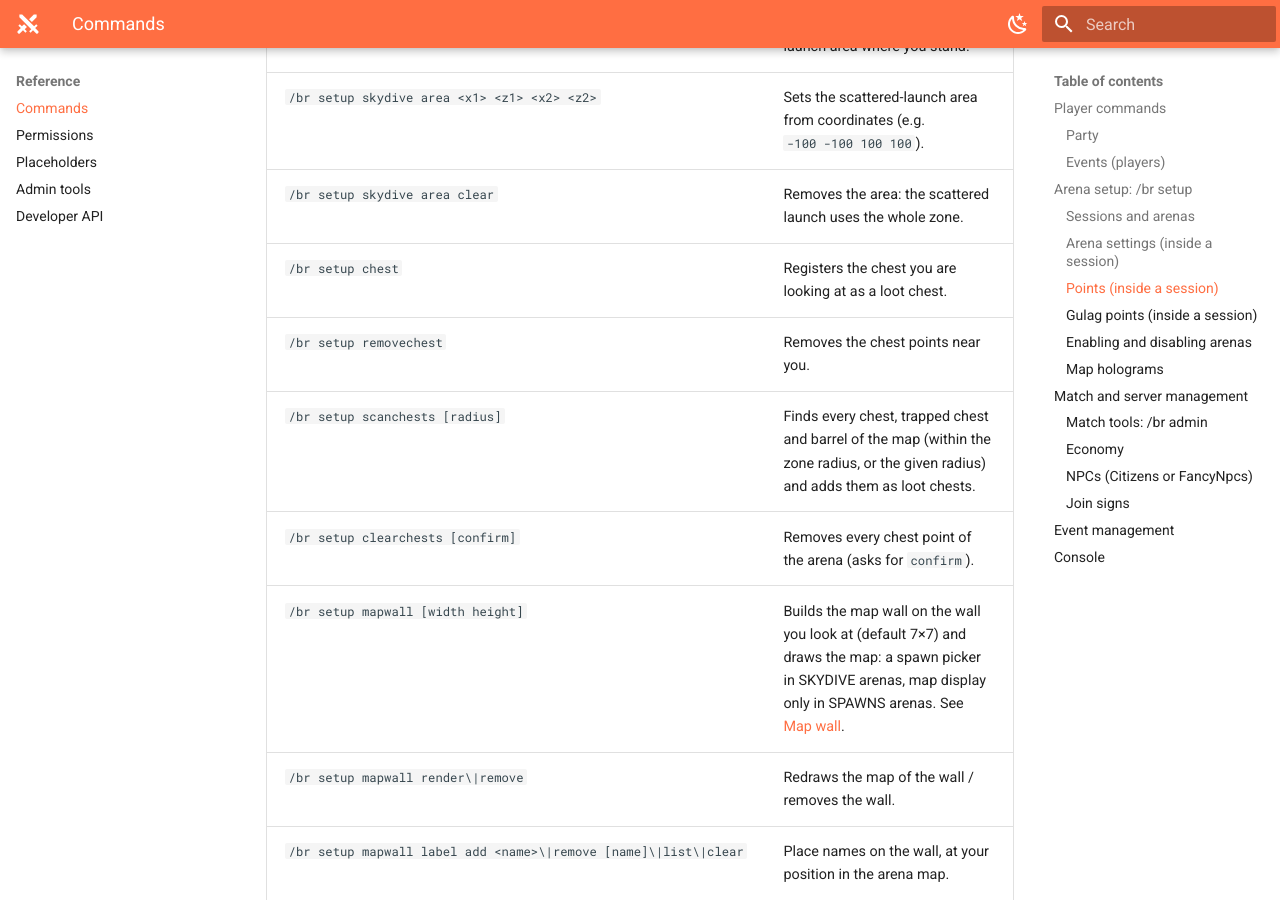
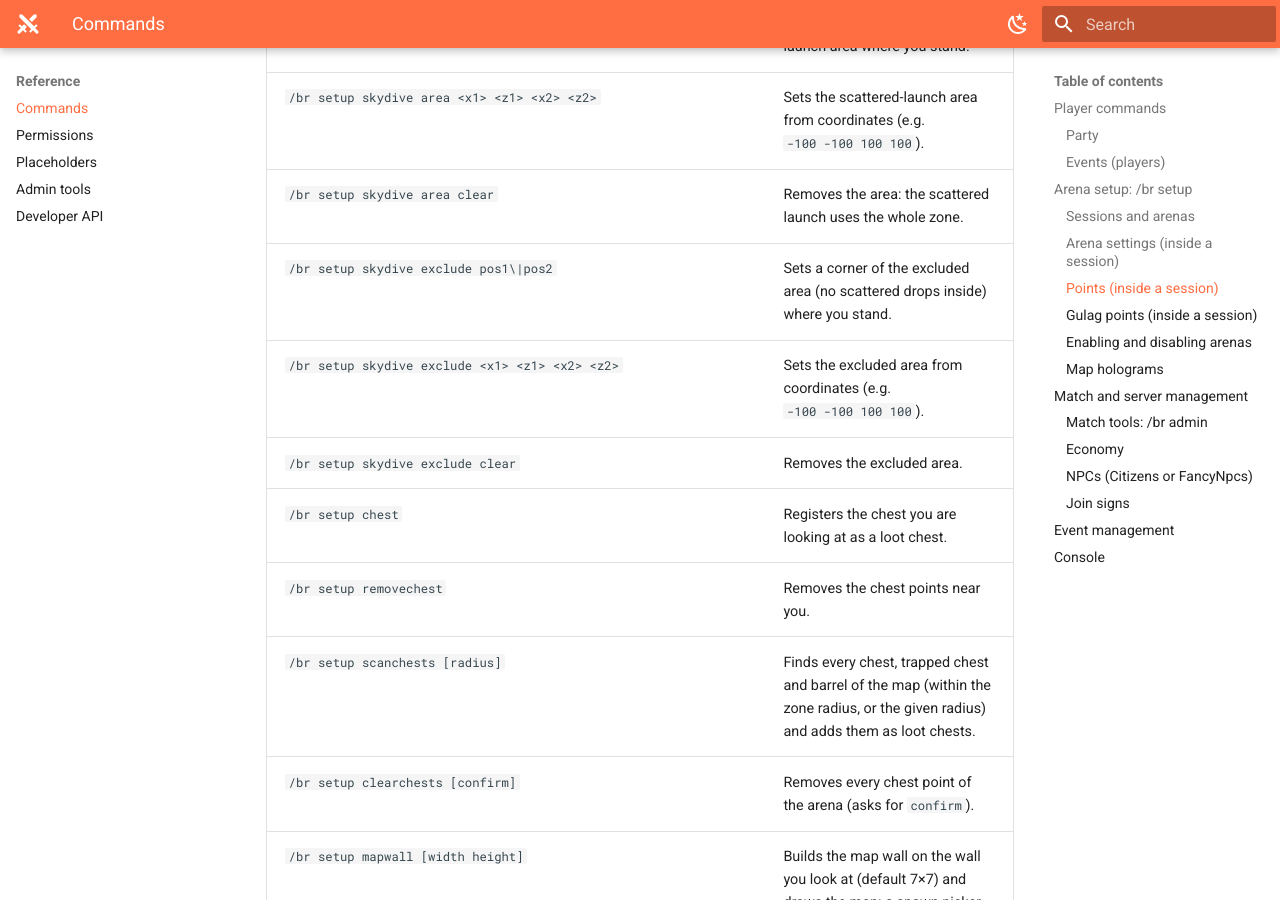
Before and after one commit to Giuseppe-Marco/mrtbattleroyale-wiki, an MkDocs documentation site: the page built from docs/reference/commands.md, in a window 1280 px wide and 900 px high, scrolled down 5411 px. Built offline with MkDocs 1.6.1 and Material for MkDocs 9.7.7, drawn with Linux system fonts in a browser that asks for light colours.

Commit message:
Scattered launch: excluded area
Co-Authored-By: Claude Opus 5.5 <noreply@anthropic.com>

```diff
--- a/docs/reference/commands.md
+++ b/docs/reference/commands.md
@@ -103,6 +103,9 @@ All need **`br.admin.setup`**, must be run by a player, and cannot be used while
 | `/br setup skydive area pos1\|pos2` | Sets a corner of the scattered-launch area where you stand. |
 | `/br setup skydive area <x1> <z1> <x2> <z2>` | Sets the scattered-launch area from coordinates (e.g. `-100 -100 100 100`). |
 | `/br setup skydive area clear` | Removes the area: the scattered launch uses the whole zone. |
+| `/br setup skydive exclude pos1\|pos2` | Sets a corner of the excluded area (no scattered drops inside) where you stand. |
+| `/br setup skydive exclude <x1> <z1> <x2> <z2>` | Sets the excluded area from coordinates (e.g. `-100 -100 100 100`). |
+| `/br setup skydive exclude clear` | Removes the excluded area. |
 | `/br setup chest` | Registers the chest you are looking at as a loot chest. |
 | `/br setup removechest` | Removes the chest points near you. |
 | `/br setup scanchests [radius]` | Finds every chest, trapped chest and barrel of the map (within the zone radius, or the given radius) and adds them as loot chests. |
```
Also changed, not shown: docs/changelog.md (+1 -1 lines), docs/gameplay/match.md (+3 -1 lines).
